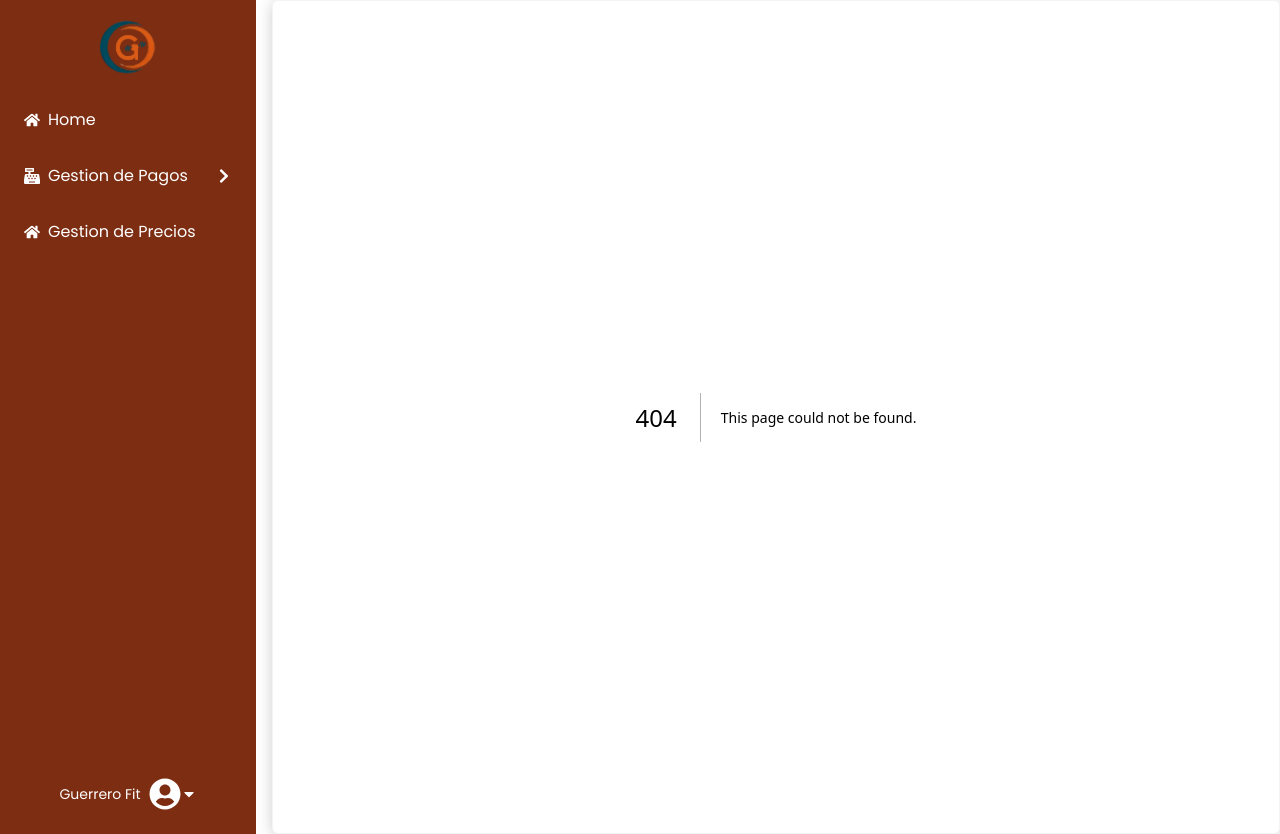
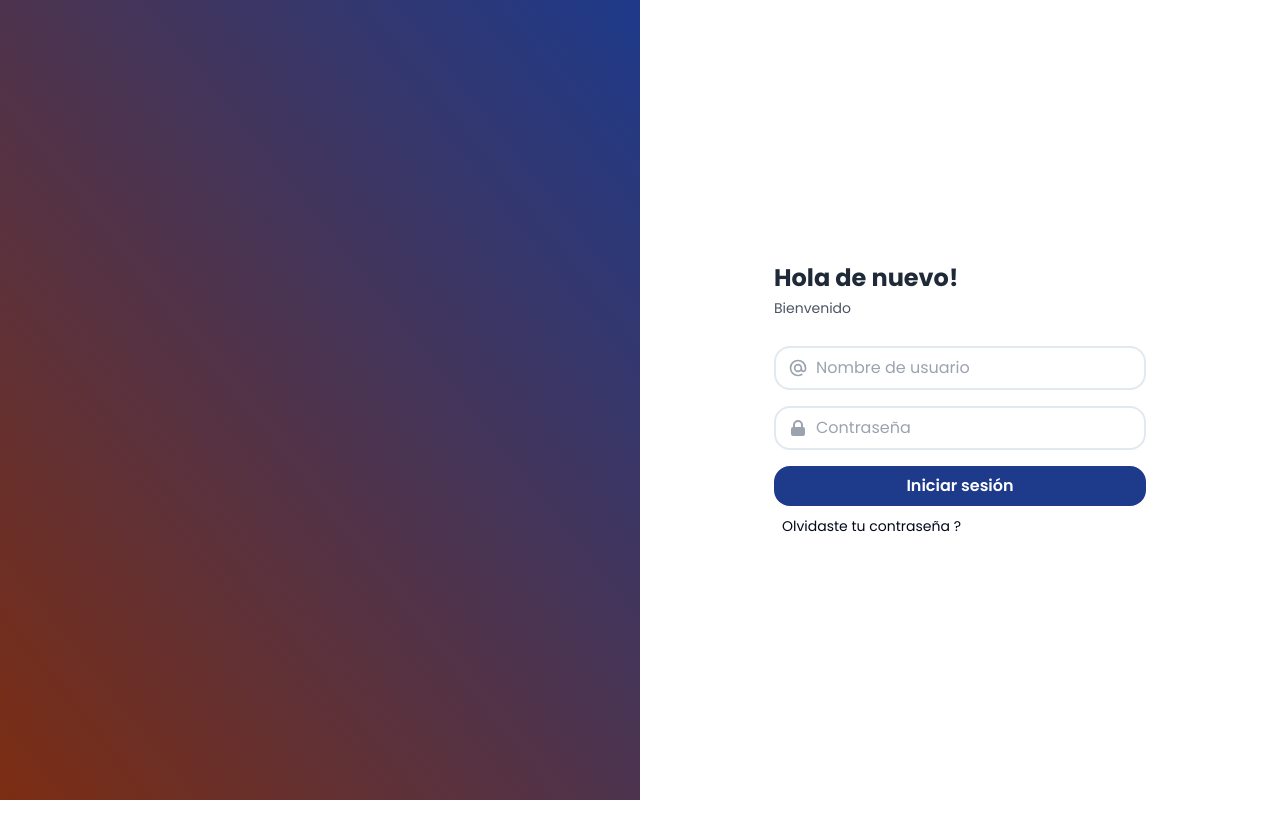
Before and after one commit to MrCanonm/Guerreto-Fit, a Next.js app: page /loging in a window 1280 px wide. Before the commit this address had no page. After the commit the page ends 800 px from the top, so only its background shows below. Built offline with nearby package versions, Linux system fonts and the light colour scheme.

Commit message:
Some fixed

```diff
--- /dev/null
+++ b/src/app/(pages)/loging/page.tsx
@@ -0,0 +1,99 @@
+"use client";
+
+import { useAuthService } from "@/services/auth";
+import { useRouter } from "next/navigation";
+import React, { useState } from "react";
+
+const Home = () => {
+  const [accessName, setAccessName] = useState("");
+  const [password, setPassword] = useState("");
+  const [error, setError] = useState("");
+  const { login, loading } = useAuthService();
+  const router = useRouter();
+
+  const handleSubmit = async (e: any) => {
+    e.preventDefault();
+    setError("");
+    try {
+      const response = await login({ accessName, password });
+      if (response.token) {
+        // Guarda el token en localStorage
+        localStorage.setItem("authToken", response.token);
+        router.push("/home");
+      }
+    } catch (err) {
+      setError("Login failed. Please check your credentials.");
+    }
+  };
+
+  return (
+    <div className="h-screen flex">
+      <div className="flex w-1/2 bg-gradient-to-tr from-orange-900 to-blue-900 justify-around items-center">
+        {/* Left side content remains the same */}
+      </div>
+      <div className="flex w-1/2 justify-center items-center bg-white">
+        <form className="bg-white" onSubmit={handleSubmit}>
+          <h1 className="text-gray-800 font-bold text-2xl mb-1">
+            Hola de nuevo!
+          </h1>
+          <p className="text-sm font-normal text-gray-600 mb-7">Bienvenido</p>
+          {error && <p className="text-red-500 mb-4">{error}</p>}
+          <div className="flex items-center border-2 py-2 px-3 rounded-2xl mb-4">
+            <svg
+              xmlns="http://www.w3.org/2000/svg"
+              className="h-5 w-5 text-gray-400"
+              fill="none"
+              viewBox="0 0 24 24"
+              stroke="currentColor"
+            >
+              <path
+                strokeLinecap="round"
+                strokeLinejoin="round"
+                strokeWidth="2"
+                d="M16 12a4 4 0 10-8 0 4 4 0 008 0zm0 0v1.5a2.5 2.5 0 005 0V12a9 9 0 10-9 9m4.5-1.206a8.959 8.959 0 01-4.5 1.207"
+              />
+            </svg>
+            <input
+              className="pl-2 outline-none border-none"
+              type="text"
+              placeholder="Nombre de usuario"
+              value={accessName}
+              onChange={(e) => setAccessName(e.target.value)}
+            />
+          </div>
+          <div className="flex items-center border-2 py-2 px-3 rounded-2xl">
+            <svg
+              className="h-5 w-5 text-gray-400"
+              viewBox="0 0 20 20"
+              fill="currentColor"
+            >
+              <path
+                fillRule="evenodd"
+                d="M5 9V7a5 5 0 0110 0v2a2 2 0 012 2v5a2 2 0 01-2 2H5a2 2 0 01-2-2v-5a2 2 0 012-2zm8-2v2H7V7a3 3 0 016 0z"
+                clipRule="evenodd"
+              />
+            </svg>
+            <input
+              className="pl-2 outline-none border-none"
+              type="password"
+              placeholder="Contraseña"
+              value={password}
+              onChange={(e) => setPassword(e.target.value)}
+            />
+          </div>
+          <button
+            type="submit"
+            className="block w-full bg-blue-900 mt-4 py-2 rounded-2xl text-white font-semibold mb-2"
+            disabled={loading}
+          >
+            {loading ? "Iniciando sesión..." : "Iniciar sesión"}
+          </button>
+          <span className="text-sm ml-2 hover:text-blue-500 cursor-pointer">
+            Olvidaste tu contraseña ?
+          </span>
+        </form>
+      </div>
+    </div>
+  );
+};
+export default Home;
--- a/src/app/(pages)/membresia/page.tsx
+++ b/src/app/(pages)/membresia/page.tsx
@@ -155,7 +155,6 @@ const MembershipCustomerPage: React.FC = () => {
     setRenewModalIsOpen(true);
   };
   const handleSubmitReceipt: SubmitHandler<Customer> = async (data) => {
-    console.log(data.membership?.servicePrice.monto);
     generatePDF(data);
   };
 
--- a/src/app/components/Customer/RenewMembershipForm.tsx
+++ b/src/app/components/Customer/RenewMembershipForm.tsx
@@ -1,7 +1,7 @@
 "use client";
 
 import React, { useEffect, useState } from "react";
-import { useForm, SubmitHandler, Controller, useWatch } from "react-hook-form";
+import { useForm, SubmitHandler, useWatch } from "react-hook-form";
 import { Customer, CustomerType, Membership } from "./customerInterfaces";
 import CustomButton from "../Common/CustomButton";
 import { useCustomerService } from "@/services/customer";
@@ -20,7 +20,6 @@ const RenewMembershipForm: React.FC<RenewMembershipForm> = ({
     handleSubmit,
     reset,
     control,
-    setValue,
     formState: { errors },
   } = useForm<Customer & Membership>({
     defaultValues: {
@@ -28,7 +27,6 @@ const RenewMembershipForm: React.FC<RenewMembershipForm> = ({
       monthsToPay: 1, // Valor inicial para meses a pagar
     },
   });
-
   const { getServicePrice } = useCustomerService();
 
   const monthsToPay = useWatch({ control, name: "monthsToPay" });
--- a/src/app/layout.tsx
+++ b/src/app/layout.tsx
@@ -14,7 +14,7 @@ import { Toaster } from "sonner";
 import { usePathname } from "next/navigation";
 
 const navItems: NavItem[] = [
-  { name: "Home", path: "/pages/home", icon: <FaHome /> },
+  { name: "Home", path: "/home", icon: <FaHome /> },
   {
     name: "Gestion de Pagos",
     path: "",
@@ -22,22 +22,22 @@ const navItems: NavItem[] = [
     children: [
       {
         name: "Todos Los Pagos",
-        path: "/pages/customer",
+        path: "/customer",
         icon: <FaLandmark />,
       },
       {
         name: "Membresia",
-        path: "/pages/membresia",
+        path: "/membresia",
         icon: <FaMoneyCheckAlt />,
       },
       {
         name: "Pago Diario",
-        path: "/pages/dailypass",
+        path: "/dailypass",
         icon: <FaMoneyBillAlt />,
       },
     ],
   },
-  { name: "Gestion de Precios", path: "/pages/serviceprice", icon: <FaHome /> },
+  { name: "Gestion de Precios", path: "/serviceprice", icon: <FaHome /> },
 ];
 
 const RootLayout = ({ children }: { children: React.ReactNode }) => {
@@ -53,7 +53,7 @@ const RootLayout = ({ children }: { children: React.ReactNode }) => {
           expand={true}
           duration={5000}
         />
-        {pathname !== "/" && (
+        {pathname !== "/loging" && pathname !== "/" && (
           <div className="flex flex-col  scrollbar-thin scrollbar-webkit">
             <div className="flex flex-1 overflow-hidden">
               <Sidebar navItems={navItems} />
@@ -63,6 +63,7 @@ const RootLayout = ({ children }: { children: React.ReactNode }) => {
             </div>
           </div>
         )}
+        {pathname === "/loging" && <div className="">{children}</div>}
         {pathname === "/" && <div className="">{children}</div>}
       </body>
     </html>
--- a/src/app/page.tsx
+++ b/src/app/page.tsx
@@ -5,95 +5,9 @@ import { useRouter } from "next/navigation";
 import React, { useState } from "react";
 
 const Home = () => {
-  const [accessName, setAccessName] = useState("");
-  const [password, setPassword] = useState("");
-  const [error, setError] = useState("");
-  const { login, loading } = useAuthService();
   const router = useRouter();
 
-  const handleSubmit = async (e: any) => {
-    e.preventDefault();
-    setError("");
-    try {
-      const response = await login({ accessName, password });
-      if (response.token) {
-        // Guarda el token en localStorage
-        localStorage.setItem("authToken", response.token);
-        router.push("/pages/home");
-      }
-    } catch (err) {
-      setError("Login failed. Please check your credentials.");
-    }
-  };
-
-  return (
-    <div className="h-screen flex">
-      <div className="flex w-1/2 bg-gradient-to-tr from-orange-900 to-blue-900 justify-around items-center">
-        {/* Left side content remains the same */}
-      </div>
-      <div className="flex w-1/2 justify-center items-center bg-white">
-        <form className="bg-white" onSubmit={handleSubmit}>
-          <h1 className="text-gray-800 font-bold text-2xl mb-1">
-            Hola de nuevo!
-          </h1>
-          <p className="text-sm font-normal text-gray-600 mb-7">Bienvenido</p>
-          {error && <p className="text-red-500 mb-4">{error}</p>}
-          <div className="flex items-center border-2 py-2 px-3 rounded-2xl mb-4">
-            <svg
-              xmlns="http://www.w3.org/2000/svg"
-              className="h-5 w-5 text-gray-400"
-              fill="none"
-              viewBox="0 0 24 24"
-              stroke="currentColor"
-            >
-              <path
-                strokeLinecap="round"
-                strokeLinejoin="round"
-                strokeWidth="2"
-                d="M16 12a4 4 0 10-8 0 4 4 0 008 0zm0 0v1.5a2.5 2.5 0 005 0V12a9 9 0 10-9 9m4.5-1.206a8.959 8.959 0 01-4.5 1.207"
-              />
-            </svg>
-            <input
-              className="pl-2 outline-none border-none"
-              type="text"
-              placeholder="Nombre de usuario"
-              value={accessName}
-              onChange={(e) => setAccessName(e.target.value)}
-            />
-          </div>
-          <div className="flex items-center border-2 py-2 px-3 rounded-2xl">
-            <svg
-              className="h-5 w-5 text-gray-400"
-              viewBox="0 0 20 20"
-              fill="currentColor"
-            >
-              <path
-                fillRule="evenodd"
-                d="M5 9V7a5 5 0 0110 0v2a2 2 0 012 2v5a2 2 0 01-2 2H5a2 2 0 01-2-2v-5a2 2 0 012-2zm8-2v2H7V7a3 3 0 016 0z"
-                clipRule="evenodd"
-              />
-            </svg>
-            <input
-              className="pl-2 outline-none border-none"
-              type="password"
-              placeholder="Contraseña"
-              value={password}
-              onChange={(e) => setPassword(e.target.value)}
-            />
-          </div>
-          <button
-            type="submit"
-            className="block w-full bg-blue-900 mt-4 py-2 rounded-2xl text-white font-semibold mb-2"
-            disabled={loading}
-          >
-            {loading ? "Iniciando sesión..." : "Iniciar sesión"}
-          </button>
-          <span className="text-sm ml-2 hover:text-blue-500 cursor-pointer">
-            Olvidaste tu contraseña ?
-          </span>
-        </form>
-      </div>
-    </div>
-  );
+  router.push("/loging");
+  return <div className="h-screen flex">Este es el inicio</div>;
 };
 export default Home;
--- a/tailwind.config.js
+++ /dev/null
@@ -1,85 +0,0 @@
-"use strict";
-Object.defineProperty(exports, "__esModule", { value: true });
-var config = {
-  darkMode: ["class"],
-  content: [
-    "./pages/**/*.{ts,tsx}",
-    "./components/**/*.{ts,tsx}",
-    "./app/**/*.{ts,tsx}",
-    "./src/**/*.{ts,tsx}",
-  ],
-  theme: {
-    extend: {
-      fontFamily: {
-        roboto: ["Roboto", "sans-serif"],
-        open: ["Open Sans", "sans-serif"],
-        lato: ["Lato", "sans-serif"],
-        montserrat: ["Montserrat", "sans-serif"],
-        poppins: ["Poppins", "sans-serif"],
-        nunito: ["Nunito", "sans-serif"],
-        source: ["Source Sans Pro", "sans-serif"],
-        raleway: ["Raleway", "sans-serif"],
-        inter: ["Inter", "sans-serif"],
-        ubuntu: ["Ubuntu", "sans-serif"],
-        playfair: ["Playfair Display", "serif"],
-        bebas: ["Bebas Neue", "sans-serif"],
-        quicksand: ["Quicksand", "sans-serif"],
-        libre: ["Libre Baskerville", "serif"],
-        fira: ["Fira Sans", "sans-serif"],
-      },
-      colors: {
-        border: "hsl(var(--border))",
-        input: "hsl(var(--input))",
-        ring: "hsl(var(--ring))",
-        background: "hsl(var(--background))",
-        foreground: "hsl(var(--foreground))",
-        primary: {
-          DEFAULT: "hsl(var(--primary))",
-          foreground: "hsl(var(--primary-foreground))",
-        },
-        orange: {
-          DEFAULT: "hsl(var(--orange))",
-          foreground: "hsl(var(--primary-foreground))",
-        },
-        guerreroblue: {
-          DEFAULT: "hsl(var(--guerreroblue))",
-          foreground: "hsl(var(--primary-foreground))",
-        },
-        secondary: {
-          DEFAULT: "hsl(var(--secondary))",
-          foreground: "hsl(var(--secondary-foreground))",
-        },
-        destructive: {
-          DEFAULT: "hsl(var(--destructive))",
-          foreground: "hsl(var(--destructive-foreground))",
-        },
-        muted: {
-          DEFAULT: "hsl(var(--muted))",
-          foreground: "hsl(var(--muted-foreground))",
-        },
-        accent: {
-          DEFAULT: "hsl(var(--accent))",
-          foreground: "hsl(var(--accent-foreground))",
-        },
-        popover: {
-          DEFAULT: "hsl(var(--popover))",
-          foreground: "hsl(var(--popover-foreground))",
-        },
-        card: {
-          DEFAULT: "hsl(var(--card))",
-          foreground: "hsl(var(--card-foreground))",
-        },
-      },
-      borderRadius: {
-        lg: "var(--radius)",
-        md: "calc(var(--radius) - 2px)",
-        sm: "calc(var(--radius) - 4px)",
-      },
-      boxShadow: {
-        custom: "0px 2px 15px rgba(0, 0, 0, 0.2)",
-      },
-    },
-  },
-  plugins: [require("tailwindcss-animate")],
-};
-exports.default = config;
```
